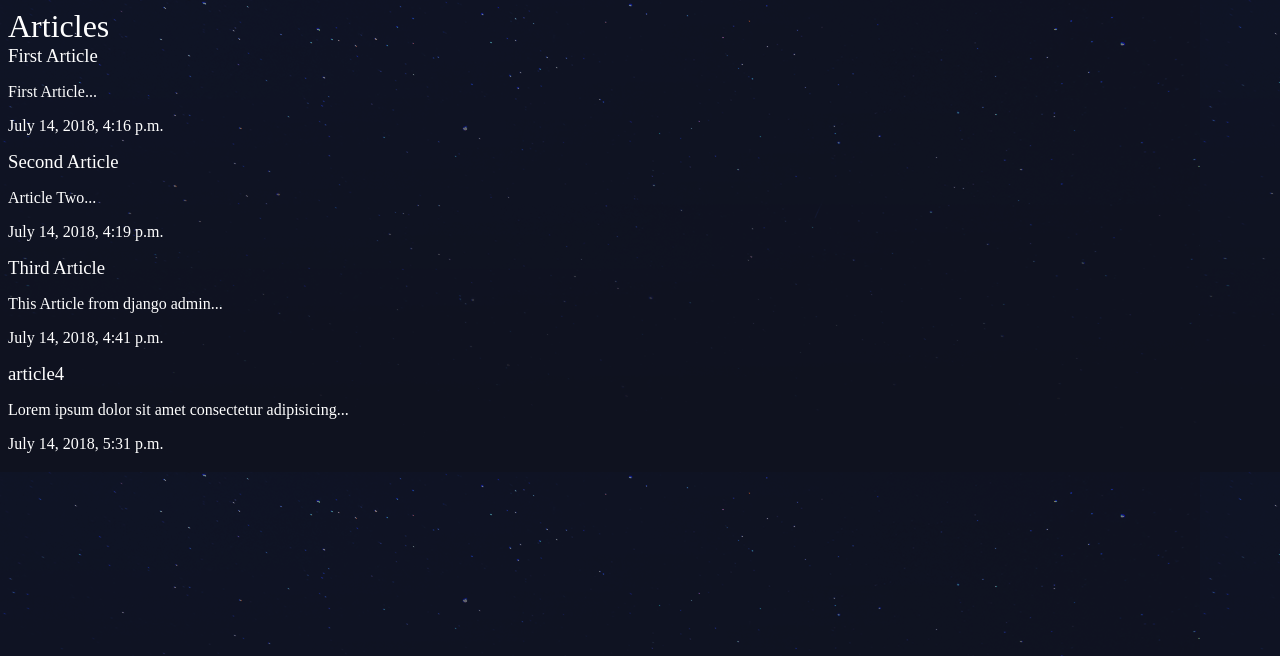
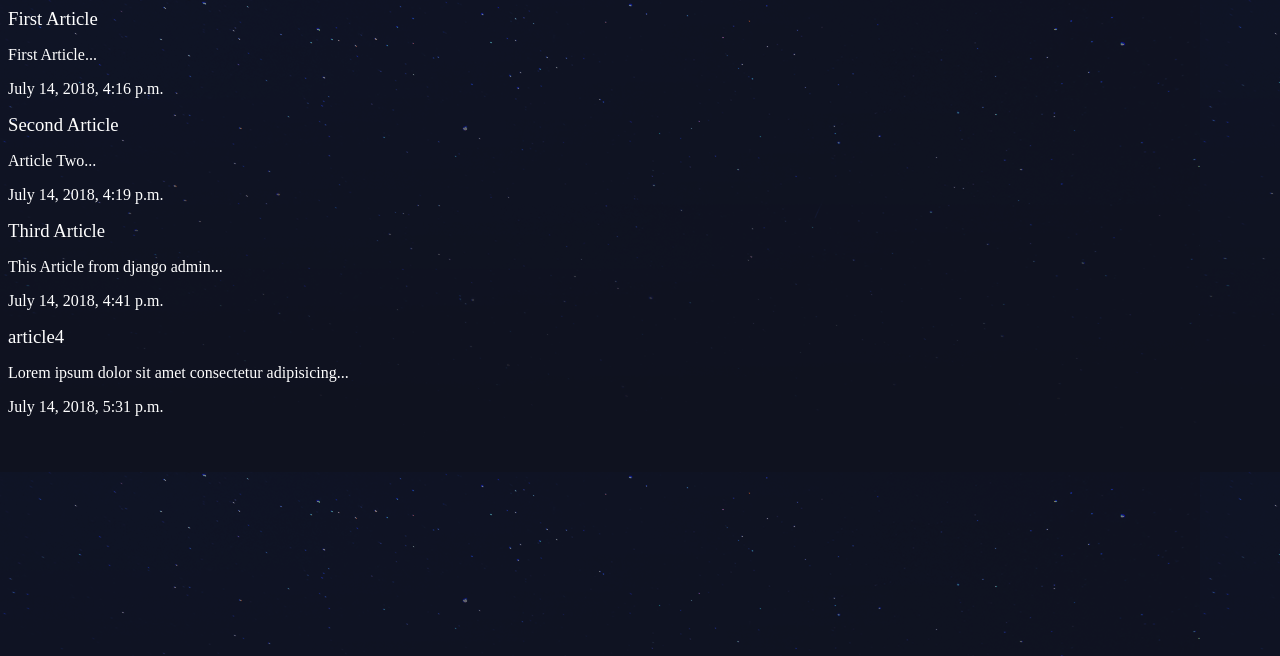
Before and after one commit to muhammedMoussa/jangoblog, a Django app: page /articles/ in a window 1280 px wide. Shown: the top 656 px of the page. Run offline with Django 3.2, Linux system fonts and the light colour scheme; data comes from the database, SQL or seed files in the repository.

Commit message:
set global html template

```diff
--- a/articles/templates/articles/articles_list.html
+++ b/articles/templates/articles/articles_list.html
@@ -1,15 +1,5 @@
-{% load static from staticfiles %}
-<!DOCTYPE html>
-<html lang="en">
-<head>
-    <meta charset="UTF-8">
-    <meta name="viewport" content="width=device-width, initial-scale=1.0">
-    <meta http-equiv="X-UA-Compatible" content="ie=edge">
-    <link rel="stylesheet" href="{% static 'styles.css' %}">
-    <title>Articles</title>
-</head>
-<body>
-    <h1>Articles</h1>
+{% extends 'base_layout.html' %}
+{% block content %}
     <div class="articles">
         {% for article in articles %}
         <div class="article">
@@ -19,5 +9,4 @@
         </div>
         {% endfor %}
     </div>
-</body>
-</html>
+{% endblock %}
--- /dev/null
+++ b/templates/base_layout.html
@@ -0,0 +1,17 @@
+{% load static from staticfiles %}
+<!DOCTYPE html>
+<html lang="en">
+<head>
+    <meta charset="UTF-8">
+    <meta name="viewport" content="width=device-width, initial-scale=1.0">
+    <meta http-equiv="X-UA-Compatible" content="ie=edge">
+    <link rel="stylesheet" href="{% static 'styles.css' %}">
+    <title>Articles</title>
+</head>
+<body>
+    <div class="wrapper">
+        {% block content %}
+        {% endblock %}
+    </div>
+</body>
+</html>
```
